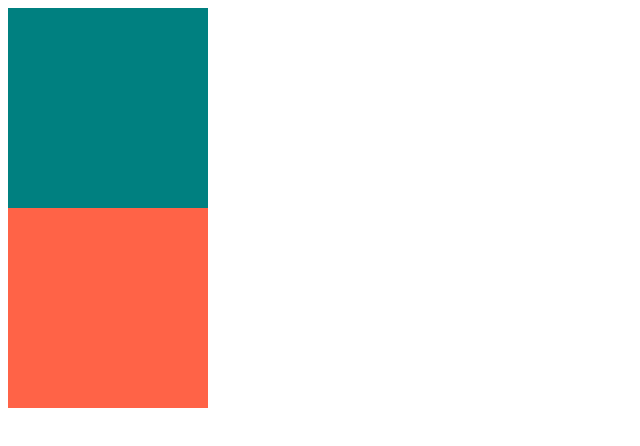
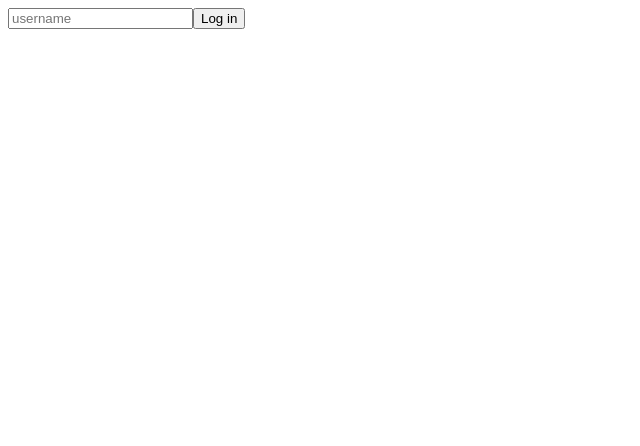
Before and after one commit to custardcream98/react-master-class, a React (Create React App) app: page / in a window 1280 px wide. Shown: the top 446 px of the page, without its empty margins (0-640 px from the left). Built offline with nearby package versions, Linux system fonts and the light colour scheme.

Commit message:
useState and Event in TS

```diff
--- a/src/App.tsx
+++ b/src/App.tsx
@@ -1,10 +1,28 @@
-import Circle from "./Circle";
+import React, { useState } from "react";
 
 function App() {
+  const [username, setUsername] = useState("");
+  const onChange = (event: React.FormEvent<HTMLInputElement>) => {
+    const {
+      currentTarget: { value },
+    } = event;
+    setUsername(value);
+  };
+  const onSubmit = (event: React.FormEvent<HTMLFormElement>) => {
+    event.preventDefault();
+    console.log(`hello ${username}`);
+  };
   return (
-      <div>
-          <Circle bgColor="teal" />
-          <Circle bgColor="tomato" />
+    <div>
+      <form onSubmit={onSubmit}>
+        <input
+          type="text"
+          placeholder="username"
+          value={username}
+          onChange={onChange}
+        />
+        <button>Log in</button>
+      </form>
     </div>
   );
 }
--- a/src/Circle.tsx
+++ /dev/null
@@ -1,21 +0,0 @@
-import styled from "styled-components"
-
-interface ContainerProps {
-    bgColor: string;
-}
-
-const Container = styled.div<ContainerProps>`
-    width: 200px;
-    height: 200px;
-    background-color: ${(props) => props.bgColor};
-`;
-
-interface CircleProps {
-    bgColor: string;
-}
-
-const Circle = ({bgColor}:CircleProps) => {
-    return <Container bgColor={bgColor} />
-}
-
-export default Circle;
```
Also changed, not shown: 1 other file (tests, documents, lock files or other folders).
